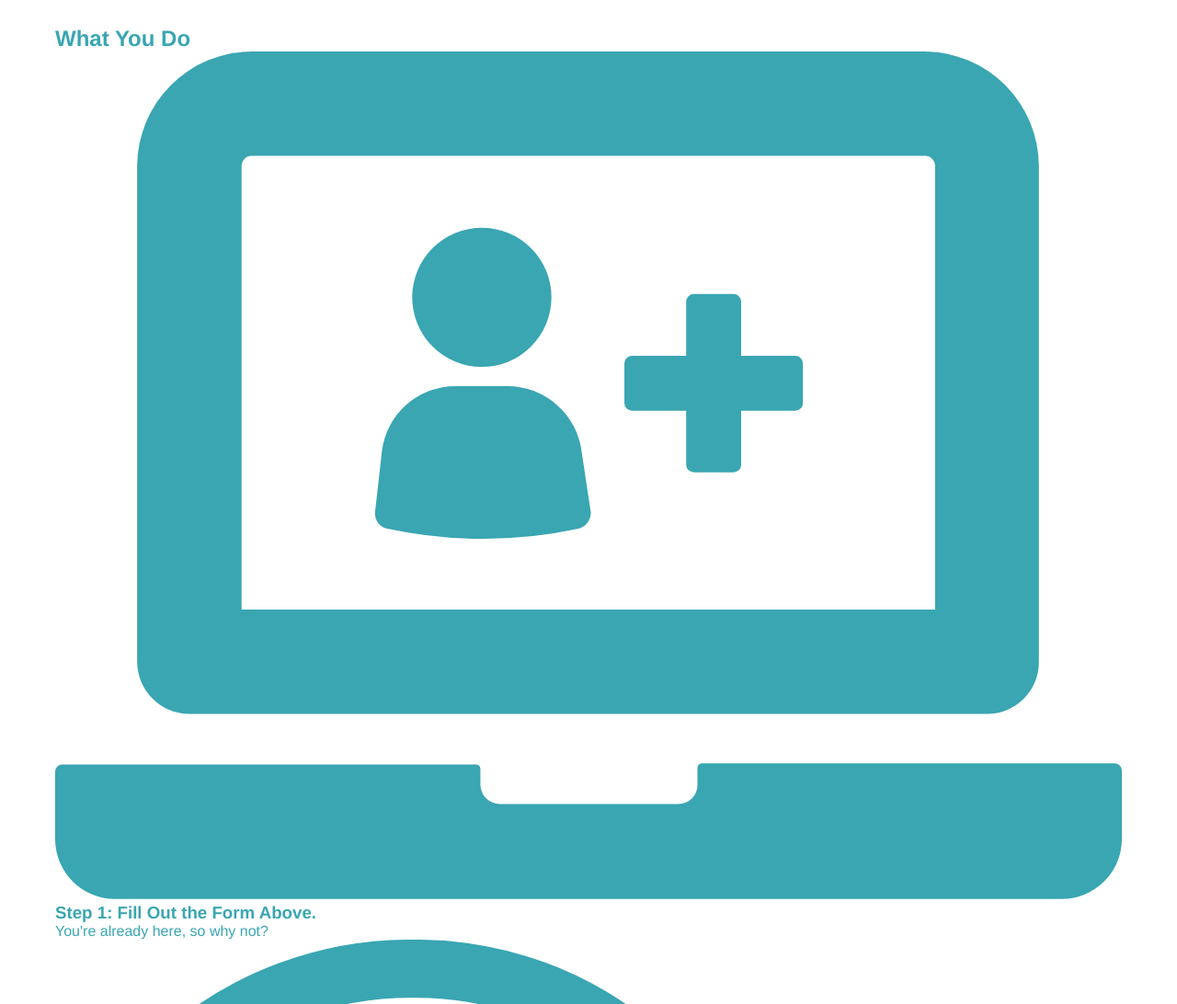
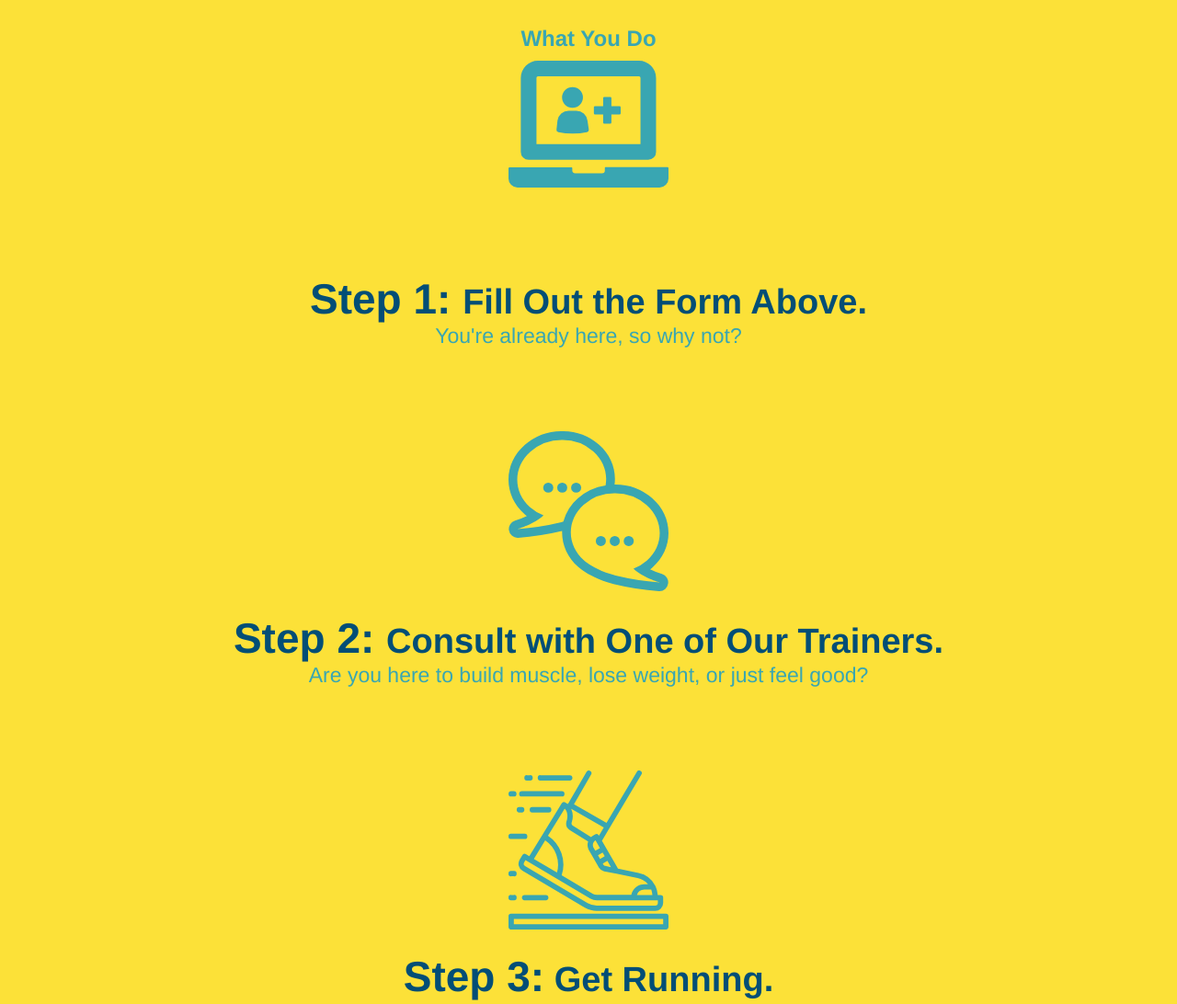
Before and after one commit to d-trecker/run-buddy, a plain HTML site: page index.html in a window 1280 px wide. Shown: the part 1092-2184 px from the top of the page at 92% size. Drawn offline with Linux system fonts and the light colour scheme.

Commit message:
Finished 1.4.6

```diff
--- a/assets/css/style.css
+++ b/assets/css/style.css
@@ -123,18 +123,27 @@ body {
   }
 
   /* 1.4.5 lesson */
-  .intro {
-      text-align: center;
-  }
 
-  .intro h2 {
+  .section-title {
       font-size: 55px;
       color: #024e76;
       margin-bottom: 35px;
       padding: 0 100px 20px 100px;
+      display: inline-block;
       border-bottom: 3px solid;
+  }
+
+  .primary-border {
       border-color: #fce138;
-      display: inline-block;
+  }
+
+  .secondary-border {
+      border-color: #39a6b2;
+  }
+
+  /* What you do */
+  .intro {
+      text-align: center;
   }
 
   .intro p {
@@ -144,3 +153,33 @@ body {
       font-size: 20px;
       margin: 0 auto;
   }
+
+  /* What you do section */
+  .steps {
+      text-align: center;
+      background: #fce138;
+  }
+
+  .steps div {
+      margin-bottom: 80px;
+  }
+
+  .steps img {
+      width: 15%;
+      margin: 10px 0;
+  }
+
+  .steps h3 {
+      color: #024e76;
+      font-size: 46px;
+      margin-top: 10px;
+  }
+
+  .steps p {
+      color: #39a6b2;
+      font-size: 23px;
+  }
+
+  .steps span {
+      font-size: 38px;
+  }
--- a/index.html
+++ b/index.html
@@ -66,15 +66,15 @@
 
         <!-- "what we do" section-->
         <section id="what-we-do" class="intro">
-            <h2>What We Do</h2>
+            <h2 class="section-title primary-border">What We Do</h2>
             <p>
                 butcher selfies chambray shabby chic gentrify readymade yr Echo Park XOXO Tumblr normcore Banksy direct trade Blue Bottle chillwave you probably haven't heard of them single-origin coffee Vice fanny pack fixie Odd Future Austin fingerstache pickled twee synth Wes Anderson Thundercats viral bitters flannel meggings narwhal Marfa Schlitz sustainable Intelligentsia umami deep v craft
             </p>
         </section>
 
         <!-- "what you do" section-->
-        <section id="what-you-do">
-            <h2>What You Do</h2>
+        <section id="what-you-do" class="steps">
+            <h2 classs="section-title secondary-border"> What You Do</h2>
 
             <div>
                 <!-- what you do image-->
@@ -83,25 +83,25 @@
             </div>
 
             <div>
-                <h3>Step 1: Fill Out the Form Above.</h3>
+                <h3>Step 1: <span>Fill Out the Form Above.</span></h3>
                 <p>You're already here, so why not?</p>
             </div>
 
             <div>
                 <img src="./assets/images/step-2.svg" alt="" />
-                <h3>Step 2: Consult with One of Our Trainers.</h3>
+                <h3>Step 2: <span>Consult with One of Our Trainers.</span></h3>
                 <p>Are you here to build muscle, lose weight, or just feel good?</p>
             </div>
 
             <div>
                 <img src="./assets/images/step-3.svg" alt="" />
-                <h3>Step 3: Get Running.</h3>
+                <h3>Step 3:<span> Get Running.</span></h3>
                 <p>Hit the ground running (literally) once your trainer lays out your plan. </p>
             </div>
 
             <div>
                 <img src="./assets/images/step-4.svg" alt="" />
-                <h3>Step 4: See Results.</h3>
+                <h3>Step 4:<span> See Results.</span></h3>
                 <p>Bi-weekly checkins with your trainer will keep you focused.</p>
             </div>
 
```
